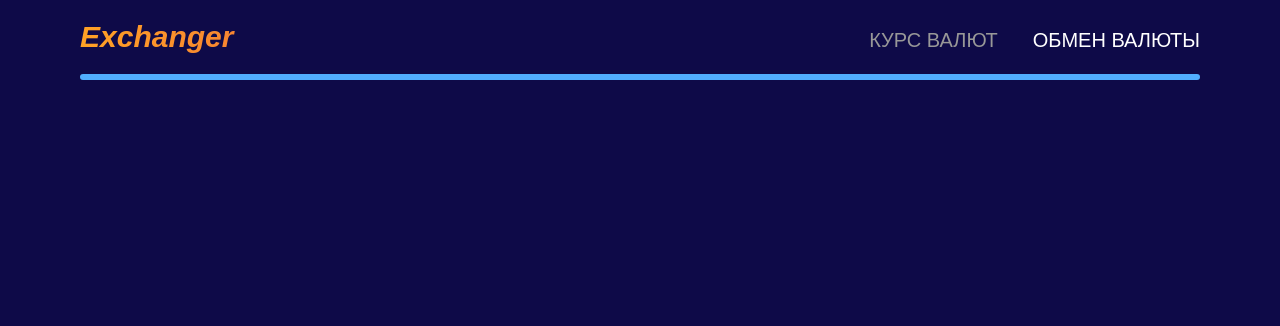
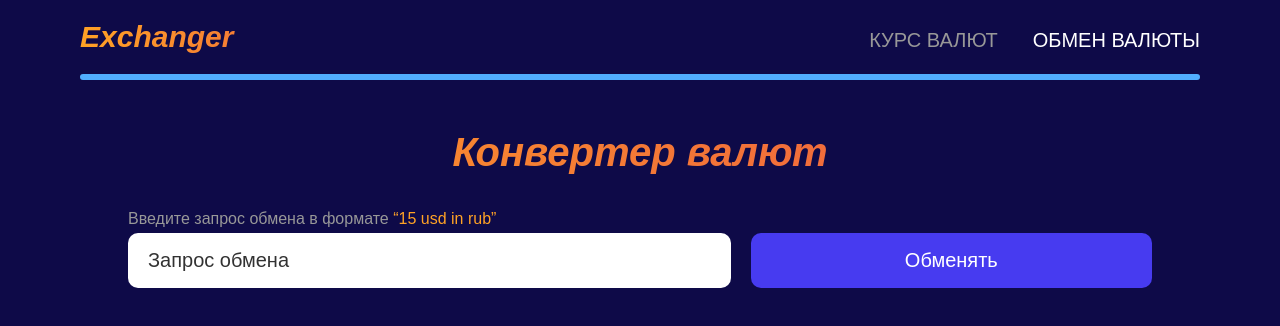
Before and after one commit to AidaChernyavskaya/exchanger, a React (Create React App) app: page /exchange in a window 1280 px wide. Shown: the top 326 px of the page. Built offline with nearby package versions, Linux system fonts and the light colour scheme; what cldr-numbers-modern would draw is missing.

Commit message:
Add input field on currency exchange page

```diff
--- a/src/components/Navbar/Navbar.module.css
+++ b/src/components/Navbar/Navbar.module.css
@@ -6,7 +6,7 @@
   font-size: 3rem;
   font-style: italic;
   font-weight: 700;
-  width: 40%;
+  width: 32%;
   cursor: default;
 }
 @media (max-width: 500px) {
--- a/src/components/Navbar/Navbar.module.sass
+++ b/src/components/Navbar/Navbar.module.sass
@@ -8,7 +8,7 @@
   font-size: 3rem
   font-style: italic
   font-weight: 700
-  width: 40%
+  width: 32%
   cursor: default
   @media (max-width: 500px)
     font-size: 2.6rem
--- a/src/pages/CurrencyExchange.jsx
+++ b/src/pages/CurrencyExchange.jsx
@@ -3,7 +3,20 @@ import React from 'react';
 const CurrencyExchange = () => {
     return (
         <div>
-
+            <h1 className={'h1'}>Конвертер валют</h1>
+            <div className={'content'}>
+                <h3 className={'h3'}>
+                    Введите запрос обмена в формате <span className={'h3__alternative'}>“15 usd in rub”</span>
+                </h3>
+                <div className={'input'}>
+                    <input
+                        className={'input__field'}
+                        type={'text'}
+                        placeholder={'Запрос обмена'}
+                    />
+                    <button className={'input__button'}>Обменять</button>
+                </div>
+            </div>
         </div>
     );
 };
--- a/src/styles/App.css
+++ b/src/styles/App.css
@@ -47,6 +47,9 @@ body {
   font-weight: 400;
   font-size: 1.6rem;
   margin-bottom: 0.5rem;
+}
+.h3__alternative {
+  color: #FFA225;
 }
 
 .content {
--- a/src/styles/App.sass
+++ b/src/styles/App.sass
@@ -39,6 +39,8 @@ body
   font-weight: 400
   font-size: 1.6rem
   margin-bottom: .5rem
+  &__alternative
+    color: $alternative-orange
 
 .content
   margin: 0 auto
--- a/src/styles/_variables.sass
+++ b/src/styles/_variables.sass
@@ -1,7 +1,7 @@
 $theme: #0E0A48
 $secondary: #51AEFE
 $primary: #473BF0
-$alternative-orange: #f6d2ab
+$alternative-orange: #FFA225
 $alternative-red: #E95047
 $grey: #989898
 $white: #ffffff
```
Also changed, not shown: 1 other file (tests, documents, lock files or other folders).
